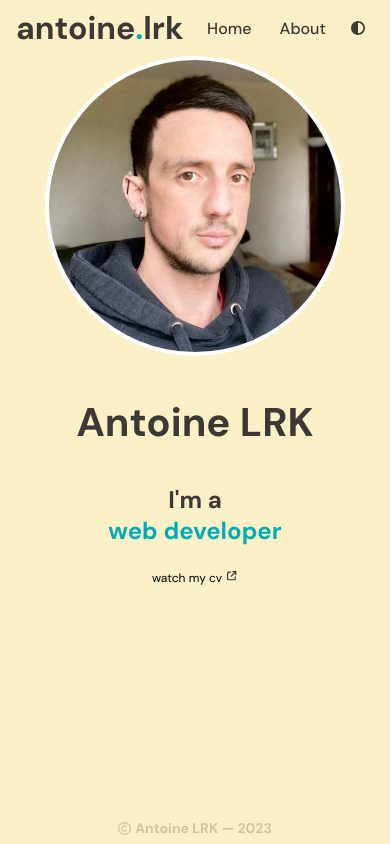
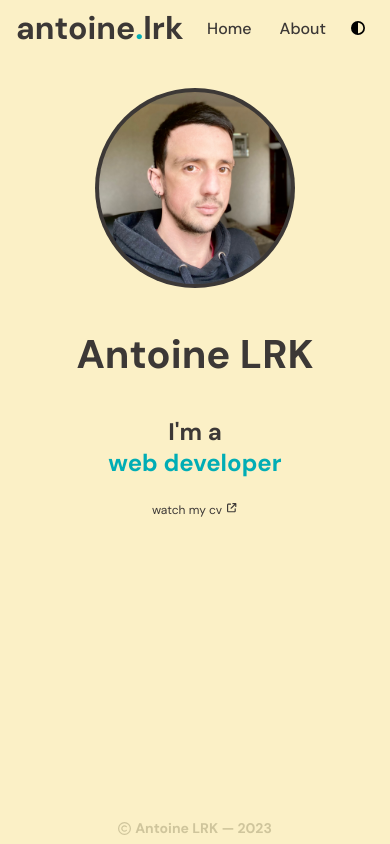
Before and after one commit to antoinelrk/AntoineLRK-Portfolio-App, a Next.js app: page / in a window 390 px wide. Built offline with nearby package versions, Linux system fonts and the light colour scheme.

Commit message:
LRK-29: Added responsive

```diff
--- a/src/assets/themes/App.scss
+++ b/src/assets/themes/App.scss
@@ -28,13 +28,14 @@ body {
     height: 100%;
     font-size: 16px;
     font-family: 'DM Sans', sans-serif;
+    background-color: var(--background);
+    color: var(--foreground);
 
     #app {
         display: flex;
         flex-direction: column;
         width: 100%;
         min-height: 100vh;
-        background-color: var(--background);
         align-items: center;
 
         header {
--- a/src/assets/themes/Root.scss
+++ b/src/assets/themes/Root.scss
@@ -4,10 +4,12 @@
     --brad-default: 4px;
     --grid-gap: 32px;
 
+    --desktop: 1200px;
+
     *[color-scheme="dark"] {
         --background: #222831;
         --background-alt: #393e46;
-        --color: #fff;
+        --foreground: #fff;
         --invertedBackground: #cfc59c;
     }
 
@@ -15,19 +17,19 @@
     *[color-scheme="light"] {
         --background: #fbf0c6;
         --background-alt: #cfc59c;
-        --color: #3c3836;
+        --foreground: #3c3836;
         --invertedBackground: #222831;
     }
 
     @media (prefers-color-scheme: light) {
         --background: #fbf0c6;
         --background-alt: #cfc59c;
-        --color: #3c3836;
+        --foreground: #3c3836;
     }
 
     @media (prefers-color-scheme: dark) {
         --background: #222831;
         --background-alt: #393E46;
-        --color: #fff;
+        --foreground: #fff;
     }
 }
--- a/src/components/Testimonials/Testimonials.module.scss
+++ b/src/components/Testimonials/Testimonials.module.scss
@@ -12,9 +12,17 @@
         justify-content: center;
         border-radius: 9999px;
         align-items: center;
-        background-color: white;
+        background-color: var(--foreground);
         padding: 4px;
         overflow: hidden;
+
+
+        @media screen and (max-width: 1200px) {
+            // ? A retirer:
+            margin-top: 2em;
+            width: 200px;
+            height: 200px;
+        }
 
         img {
             display: flex;
@@ -26,7 +34,6 @@
         &:after {
             content: '';
             position: absolute;
-            background-color: red;
             z-index: -1;
         }
     }
@@ -35,12 +42,12 @@
         display: flex;
         margin-top: 1em;
         font-size: 40px;
-        color: var(--color);
+        color: var(--foreground);
     }
 
     h2.presentation {
         margin-top: 1.5em;
-        color: var(--color);
+        color: var(--foreground);
         font-size: 24px;
     }
 
@@ -76,12 +83,8 @@
             figure {
                 display: flex;
                 height: 78%;
-                fill: var(--color);
+                fill: var(--foreground);
             }
         }
     }
 }
-
-@media screen and (max-width: 1200px) {
-    .Testimonials {}
-}
```
